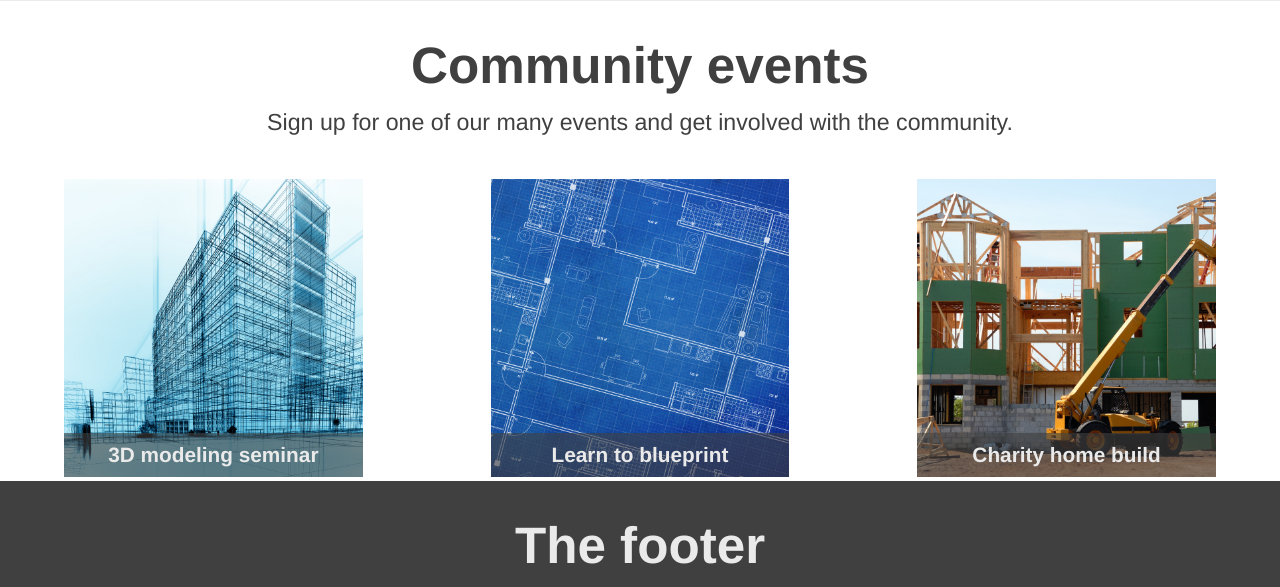
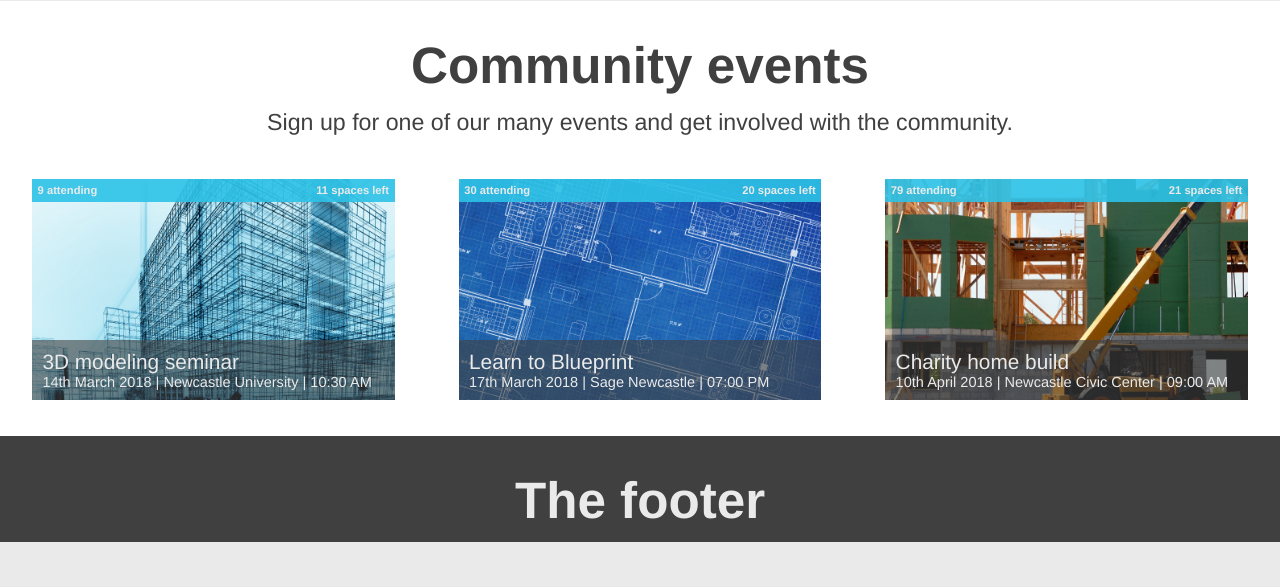
Before and after one commit to webdevgroupproject/architecture, a PHP site: page / in a window 1280 px wide. Shown: the part 808-1395 px from the top of the page. After the commit the page ends 1350 px from the top, so only its background shows below. Run offline with PHP 8.4, Linux system fonts and the light colour scheme.

Commit message:
header css fix

```diff
--- a/css/style.css
+++ b/css/style.css
@@ -13,7 +13,7 @@ body {
 }
 header{
   padding: 1em;
-  float: left;
+  overflow: hidden;
   width: 100%;
   box-sizing: border-box;
 }
@@ -168,25 +168,58 @@ color: #404040;
 }
 .imageThirdContain{
   width: 33.33%;
-  padding: 5%;
-  padding-bottom: 0;
+  padding: 2.5%;
+  padding-bottom: 2em;
   padding-top: 0;
   box-sizing: border-box;
   float:left;
   margin-top: 20px;
   position: relative;
 }
-.imageThirdContain h1{
+
+.attendance-info-banner{
+  font-size: 0.7em;
+position: absolute;
+top: 0;
+width: 100%;
+color: #eaeaea;
+background-color: rgb(45, 195, 231);
+background-color: rgb(45, 195, 231, 0.9);
+padding: 0.5em;
+box-sizing: border-box;
+margin: 0;
+left: 0;
+font-weight: bold;
+}
+
+.number-attending{
+  float: left;
+}
+.spaces-left{
+  float: right;
+}
+
+.image-text{
   font-size: 1.3em;
 position: absolute;
 bottom: calc(0px + 4px);
-  width: 70%;
+width: 100%;
 color: #eaeaea;
 background-color: rgb(64, 64, 64);
 background-color: rgb(64, 64, 64, 0.6);
 padding: 0.5em;
 box-sizing: border-box;
 margin: 0;
+left: 0;
+text-align: left;
+}
+.image-text p{
+font-size: 0.7em;
+margin: 0;
+}
+.image-with-text{
+  position: relative;
+  width: 100%
 }
 .imageFourContain{
   width: 25%;
--- a/index.html
+++ b/index.html
@@ -54,18 +54,52 @@
         <div class="images-container">
           <h1>Community events</h1>
           <p class="tagline">Sign up for one of our many events and get involved with the community.</p>
+          <a href="#">
             <div class="imageThirdContain">
-            <img src="images/event-img-1.jpeg" alt="image of a blueprint">
-            <h1>3D modeling seminar</h1>
+              <div class="image-with-text">
+                <img src="images/event-img-1.jpeg" alt="image of a 3d model house">
+                <div class="attendance-info-banner">
+                  <span class="number-attending">9 attending</span>
+                  <span class="spaces-left">11 spaces left</span>
                 </div>
+                <div class="image-text">
+                  3D modeling seminar
+                  <p>14th March 2018 | Newcastle University | 10:30 AM</p>
+                </div>
+              </div>
+            </div>
+          </a>
+          <a href="#">
             <div class="imageThirdContain">
+              <div class="image-with-text">
                 <img src="images/event-img-2.jpeg" alt="image of a blueprint">
-            <h1>Learn to blueprint</h1>
+                <div class="attendance-info-banner">
+                  <span class="number-attending">30 attending</span>
+                  <span class="spaces-left">20 spaces left</span>
                 </div>
+                <div class="image-text">
+                  Learn to Blueprint
+                  <p>17th March 2018 | Sage Newcastle | 07:00 PM</p>
+                </div>
+              </div>
+            </div>
+          </a>
+          <a href="#">
             <div class="imageThirdContain">
-            <img src="images/event-img-3.jpeg" alt="image of a blueprint">
-            <h1>Charity home build</h1>
+              <div class="image-with-text">
+                <img src="images/event-img-3.jpeg" alt="building a h">
+                <div class="attendance-info-banner">
+                  <span class="number-attending">79 attending</span>
+                  <span class="spaces-left">21 spaces left</span>
                 </div>
+                <div class="image-text">
+                  Charity home build
+                  <p>10th April 2018 | Newcastle Civic Center | 09:00 AM</p>
+                </div>
+              </div>
+            </div>
+          </a>
+
         </div>
       </div>
     </main>
```
Also changed, not shown: Images/event-img-1.jpeg, Images/event-img-2.jpeg, Images/event-img-3.jpeg. Lines whose indentation alone changed are shown as unchanged.
